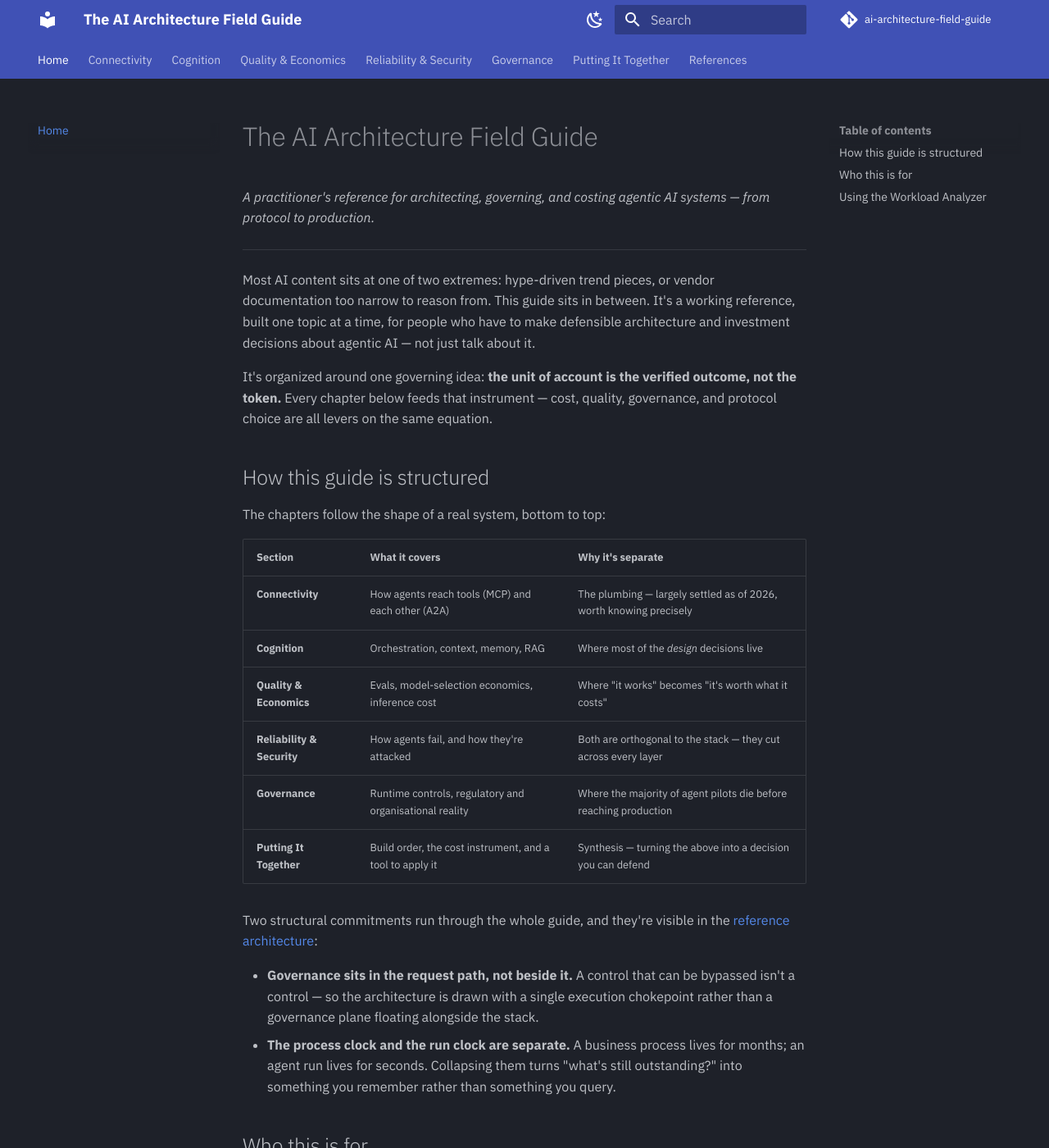
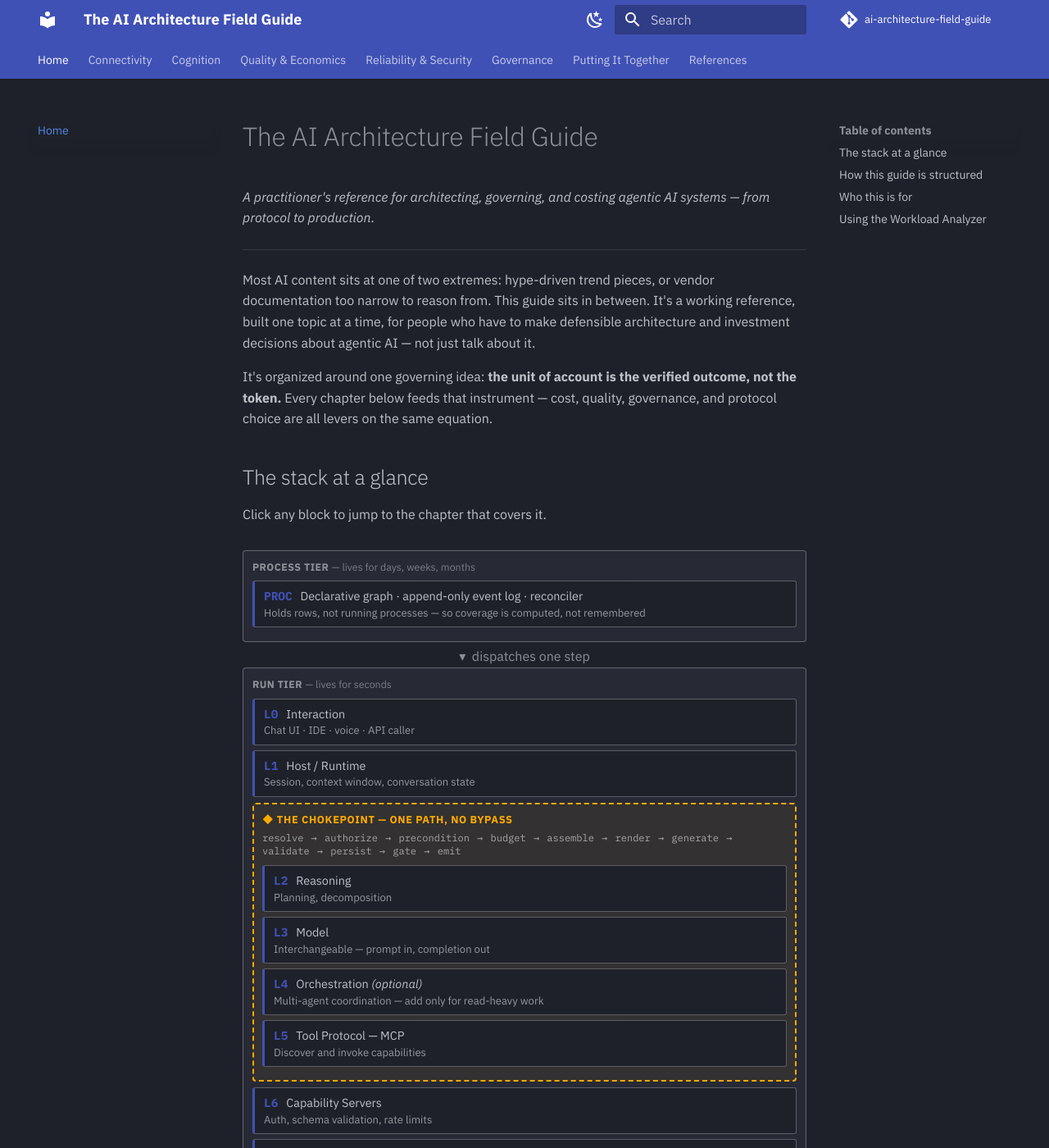
Before and after one commit to joarder/ai-architecture-field-guide, an MkDocs documentation site: the page built from docs/index.md, in a window 1280 px wide and 1400 px high. Shown: the whole window at 82% size. Built offline with MkDocs 1.6.1 and Material for MkDocs 9.7.7, drawn with Linux system fonts in a browser that asks for light colours; comment, search, counter and statistics services are not loaded; some of the changed text lies outside the part shown.

Commit message:
Add interactive stack diagram to landing page; drop Layer N nav prefixes

```diff
--- a/docs/index.md
+++ b/docs/index.md
@@ -7,6 +7,88 @@
 Most AI content sits at one of two extremes: hype-driven trend pieces, or vendor documentation too narrow to reason from. This guide sits in between. It's a working reference, built one topic at a time, for people who have to make defensible architecture and investment decisions about agentic AI — not just talk about it.
 
 It's organized around one governing idea: **the unit of account is the verified outcome, not the token.** Every chapter below feeds that instrument — cost, quality, governance, and protocol choice are all levers on the same equation.
+
+## The stack at a glance
+
+Click any block to jump to the chapter that covers it.
+
+<div class="stack-map" markdown="0">
+
+  <div class="tier">
+    <span class="tier-label">Process tier <span>— lives for days, weeks, months</span></span>
+    <a class="blk" href="02-orchestration/#reference-architecture-vendor-agnostic-layering">
+      <span class="id">PROC</span>Declarative graph · append-only event log · reconciler
+      <span class="note">Holds rows, not running processes — so coverage is computed, not remembered</span>
+    </a>
+  </div>
+
+  <div class="flow">&#9662;&nbsp; dispatches one step</div>
+
+  <div class="tier">
+    <span class="tier-label">Run tier <span>— lives for seconds</span></span>
+
+    <a class="blk" href="02-orchestration/">
+      <span class="id">L0</span>Interaction
+      <span class="note">Chat UI · IDE · voice · API caller</span>
+    </a>
+    <a class="blk" href="03-context-memory-rag/">
+      <span class="id">L1</span>Host / Runtime
+      <span class="note">Session, context window, conversation state</span>
+    </a>
+
+    <div class="chokepoint">
+      <a class="chokepoint-hd" href="14-runtime-controls/" style="text-decoration:none">&#9670; The chokepoint — one path, no bypass</a>
+      <div class="chokepoint-seq">resolve &rarr; authorize &rarr; precondition &rarr; budget &rarr; assemble &rarr; render &rarr; generate &rarr; validate &rarr; persist &rarr; gate &rarr; emit</div>
+
+      <a class="blk" href="02-orchestration/">
+        <span class="id">L2</span>Reasoning
+        <span class="note">Planning, decomposition</span>
+      </a>
+      <a class="blk" href="05-model-economics/">
+        <span class="id">L3</span>Model
+        <span class="note">Interchangeable — prompt in, completion out</span>
+      </a>
+      <a class="blk" href="12-agent-reliability/">
+        <span class="id">L4</span>Orchestration <em>(optional)</em>
+        <span class="note">Multi-agent coordination — add only for read-heavy work</span>
+      </a>
+      <a class="blk" href="01-mcp/">
+        <span class="id">L5</span>Tool Protocol — MCP
+        <span class="note">Discover and invoke capabilities</span>
+      </a>
+    </div>
+
+    <a class="blk" href="01-mcp/">
+      <span class="id">L6</span>Capability Servers
+      <span class="note">Auth, schema validation, rate limits</span>
+    </a>
+    <a class="blk" href="09-production-tech/">
+      <span class="id">L7</span>System of Record
+      <span class="note">Your actual APIs, databases, SaaS platforms</span>
+    </a>
+  </div>
+
+  <div class="flow">&#9662;&nbsp; emits</div>
+
+  <div class="tier">
+    <span class="tier-label">Run record</span>
+    <a class="blk" href="14-runtime-controls/#the-run-record">
+      <span class="id">REC</span>Audit pack <em>and</em> training signal — the same rows
+      <span class="note">Assembled context + hash · retrieved IDs · policy decisions · prompt version · tokens · cost · groundedness</span>
+    </a>
+  </div>
+
+  <div class="rail">
+    <a href="04-evals-observability/">Evals &amp; Observability</a>
+    <a href="13-agent-security/">Security</a>
+    <a href="11-cost-per-outcome-instrument/">Cost per Verified Outcome</a>
+    <a href="10-enterprise-governance/">Identity &amp; Governance</a>
+    <a href="15-build-order/">Build Order</a>
+  </div>
+
+  <div class="hint">Cross-cutting concerns above touch every layer.</div>
+
+</div>
 
 ## How this guide is structured
 
--- /dev/null
+++ b/docs/stylesheets/stack-map.css
@@ -0,0 +1,144 @@
+/* Interactive architecture stack diagram — used on the landing page.
+   Uses Material's own CSS variables so it adapts to light/dark automatically. */
+
+.stack-map {
+  margin: 1.5rem 0 2rem;
+  font-size: .72rem;
+  line-height: 1.35;
+}
+
+.stack-map .tier {
+  border: 1px solid var(--md-default-fg-color--lighter);
+  border-radius: 4px;
+  padding: .55rem;
+  margin-bottom: .35rem;
+  background: var(--md-code-bg-color);
+}
+
+.stack-map .tier-label {
+  font-weight: 700;
+  letter-spacing: .04em;
+  text-transform: uppercase;
+  font-size: .62rem;
+  color: var(--md-default-fg-color--light);
+  margin-bottom: .45rem;
+  display: block;
+}
+
+.stack-map .tier-label span {
+  font-weight: 400;
+  text-transform: none;
+  letter-spacing: 0;
+  opacity: .8;
+}
+
+/* Individual clickable layer block */
+.stack-map a.blk {
+  display: block;
+  border: 1px solid var(--md-default-fg-color--lighter);
+  border-left: 3px solid var(--md-primary-fg-color);
+  border-radius: 3px;
+  padding: .4rem .55rem;
+  margin-bottom: .3rem;
+  background: var(--md-default-bg-color);
+  color: var(--md-default-fg-color);
+  text-decoration: none;
+  transition: border-color .15s, transform .15s, background .15s;
+}
+
+.stack-map a.blk:hover,
+.stack-map a.blk:focus-visible {
+  border-left-color: var(--md-accent-fg-color);
+  background: var(--md-code-bg-color);
+  transform: translateX(2px);
+  outline: none;
+}
+
+.stack-map a.blk .id {
+  font-family: var(--md-code-font-family, monospace);
+  font-weight: 700;
+  color: var(--md-primary-fg-color);
+  margin-right: .5rem;
+}
+
+.stack-map a.blk:hover .id { color: var(--md-accent-fg-color); }
+
+.stack-map a.blk .note {
+  display: block;
+  opacity: .75;
+  font-size: .65rem;
+  margin-top: .1rem;
+}
+
+/* The chokepoint — visually enclosing, since that's the architectural claim */
+.stack-map .chokepoint {
+  border: 2px dashed var(--md-accent-fg-color);
+  border-radius: 4px;
+  padding: .5rem;
+  margin: .35rem 0;
+  background: color-mix(in srgb, var(--md-accent-fg-color) 6%, transparent);
+}
+
+.stack-map .chokepoint-hd {
+  font-weight: 700;
+  font-size: .64rem;
+  letter-spacing: .05em;
+  text-transform: uppercase;
+  color: var(--md-accent-fg-color);
+  margin-bottom: .3rem;
+  display: block;
+}
+
+.stack-map .chokepoint-seq {
+  font-family: var(--md-code-font-family, monospace);
+  font-size: .6rem;
+  opacity: .8;
+  margin-bottom: .45rem;
+  word-spacing: .1rem;
+}
+
+.stack-map .flow {
+  text-align: center;
+  color: var(--md-default-fg-color--light);
+  font-size: .8rem;
+  margin: .1rem 0;
+}
+
+/* Cross-cutting concerns rail */
+.stack-map .rail {
+  display: flex;
+  flex-wrap: wrap;
+  gap: .3rem;
+  margin-top: .5rem;
+}
+
+.stack-map .rail a {
+  flex: 1 1 auto;
+  text-align: center;
+  border: 1px solid var(--md-default-fg-color--lighter);
+  border-radius: 3px;
+  padding: .35rem .5rem;
+  background: var(--md-default-bg-color);
+  color: var(--md-default-fg-color);
+  text-decoration: none;
+  font-size: .66rem;
+  transition: border-color .15s, background .15s;
+}
+
+.stack-map .rail a:hover,
+.stack-map .rail a:focus-visible {
+  border-color: var(--md-accent-fg-color);
+  background: var(--md-code-bg-color);
+  outline: none;
+}
+
+.stack-map .hint {
+  font-size: .65rem;
+  opacity: .7;
+  margin-top: .5rem;
+  text-align: center;
+}
+
+@media (max-width: 500px) {
+  .stack-map .rail a { flex: 1 1 100%; }
+}
--- a/mkdocs.yml
+++ b/mkdocs.yml
@@ -37,8 +37,12 @@ copyright: >
   content <a href="https://creativecommons.org/licenses/by/4.0/">CC BY 4.0</a>,
   code MIT
 
+extra_css:
+  - stylesheets/stack-map.css
+
 markdown_extensions:
   - admonition
+  - md_in_html
   - pymdownx.details
   - pymdownx.superfences
   - tables
```
Also changed, not shown: CLAUDE.md (+10 -1 lines).
